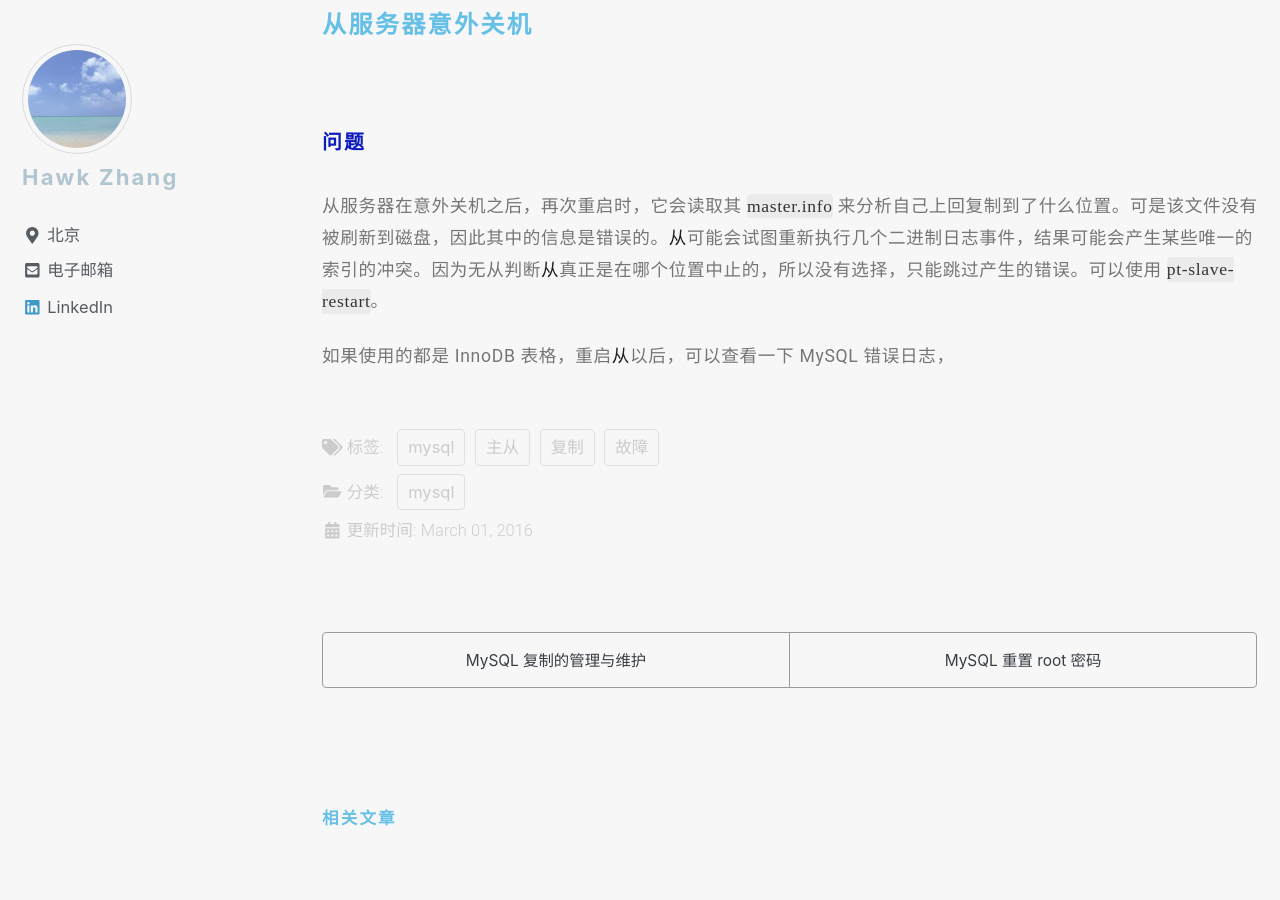
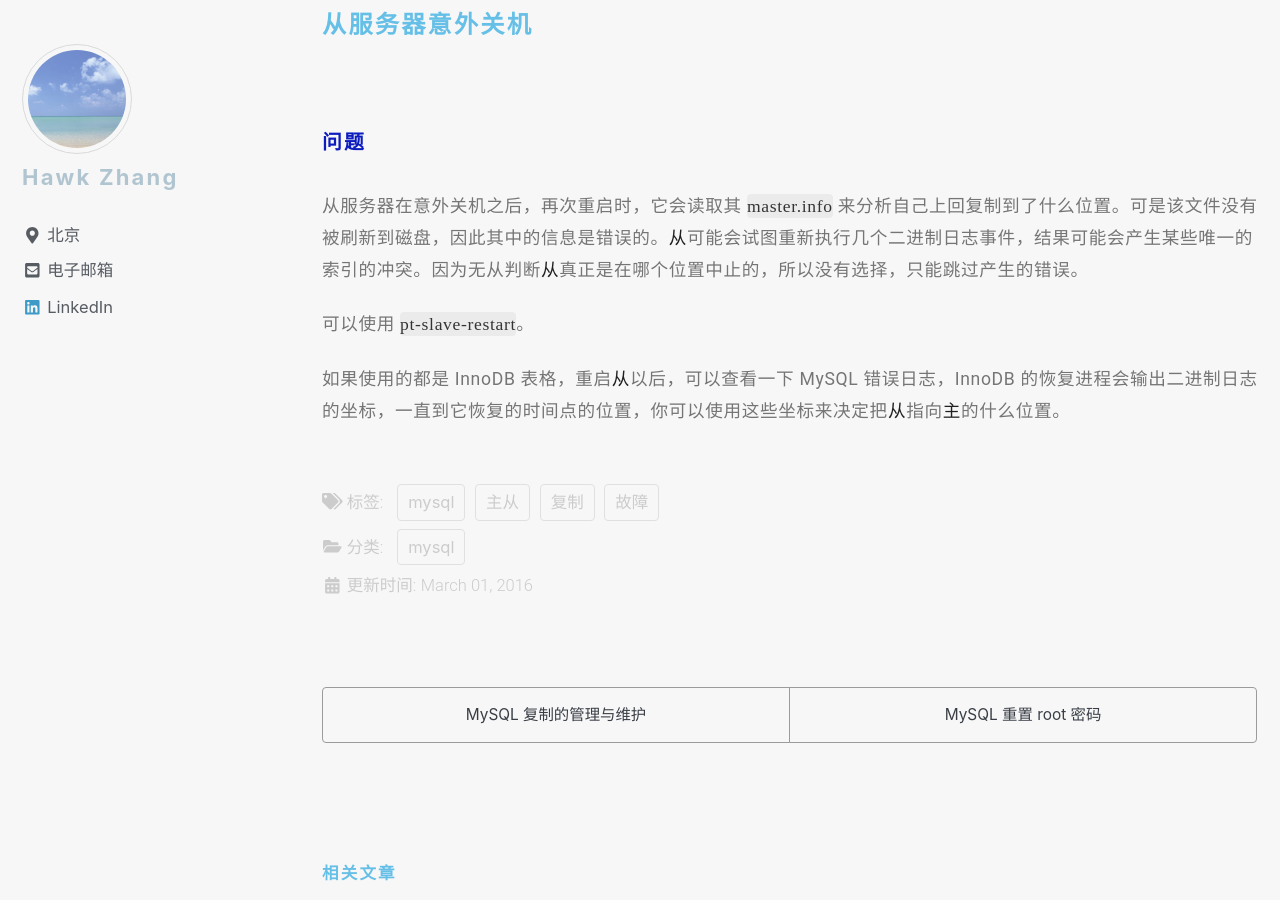
Before and after one commit to narru888/linotes_note, a Jekyll site: the page built from _posts/mysql/2016-03-01-repl.troubleshooting.md, in a window 1280 px wide and 900 px high, scrolled down 1886 px. Built offline with Jekyll 4.4.1, drawn with Linux system fonts in a browser that asks for light colours; nearby versions of some CDN libraries; a script that is not in the unit is left out.

Commit message:
update on 2018-08-16 18:33:53 CST

```diff
--- a/_posts/mysql/2016-03-01-repl.troubleshooting.md
+++ b/_posts/mysql/2016-03-01-repl.troubleshooting.md
@@ -56,6 +56,8 @@ header:
 
 ##### 问题
 
-从服务器在意外关机之后，再次重启时，它会读取其 `master.info` 来分析自己上回复制到了什么位置。可是该文件没有被刷新到磁盘，因此其中的信息是错误的。*从*可能会试图重新执行几个二进制日志事件，结果可能会产生某些唯一的索引的冲突。因为无从判断*从*真正是在哪个位置中止的，所以没有选择，只能跳过产生的错误。可以使用 `pt-slave-restart`。
+从服务器在意外关机之后，再次重启时，它会读取其 `master.info` 来分析自己上回复制到了什么位置。可是该文件没有被刷新到磁盘，因此其中的信息是错误的。*从*可能会试图重新执行几个二进制日志事件，结果可能会产生某些唯一的索引的冲突。因为无从判断*从*真正是在哪个位置中止的，所以没有选择，只能跳过产生的错误。
 
-如果使用的都是 InnoDB 表格，重启*从*以后，可以查看一下 MySQL 错误日志，
+可以使用 `pt-slave-restart`。
+
+如果使用的都是 InnoDB 表格，重启*从*以后，可以查看一下 MySQL 错误日志，InnoDB 的恢复进程会输出二进制日志的坐标，一直到它恢复的时间点的位置，你可以使用这些坐标来决定把*从*指向*主*的什么位置。
```
